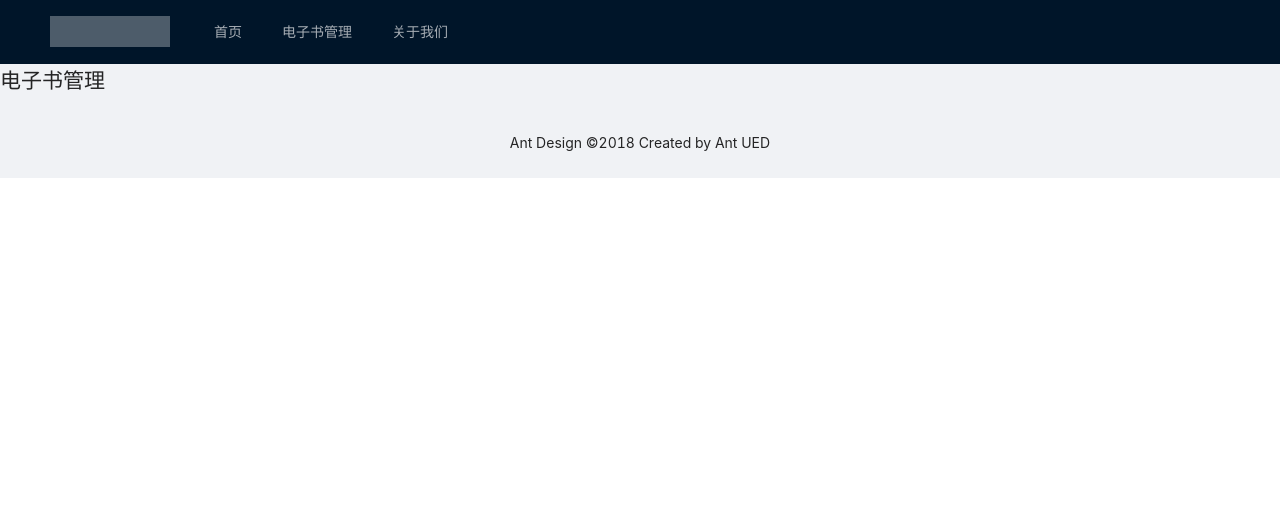
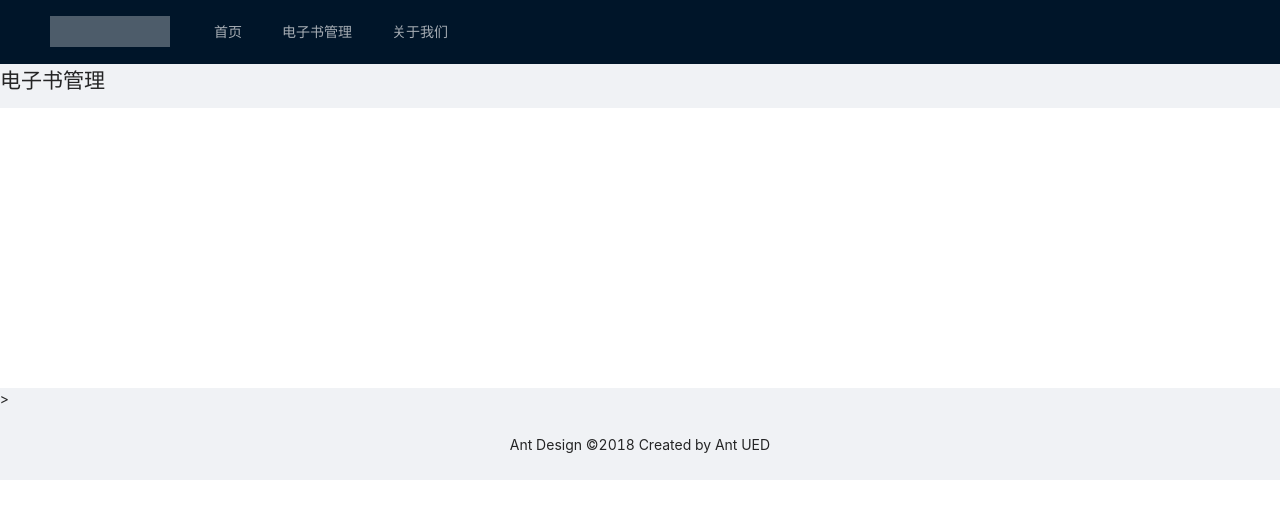
Before and after one commit to xiaozhang9966/wiki, a Vue app in the folder web/: page /admin/ebook in a window 1280 px wide. Shown: the top 518 px of the page. Built offline with nearby package versions, Linux system fonts and the light colour scheme; no server answers.

Commit message:
9.4 修改电子管理页面

```diff
--- a/web/src/views/admin/admin-ebook.vue
+++ b/web/src/views/admin/admin-ebook.vue
@@ -2,6 +2,12 @@
   <div class="admin-ebook">
     <h1>电子书管理</h1>
   </div>
+  <a-layout>
+    <a-layout-content
+        :style="{ background: '#fff', padding: '24px', margin: 0, minHeight: '280px' }">
+
+    </a-layout-content>
+  </a-layout>>
 </template>
 
 <script>
```
